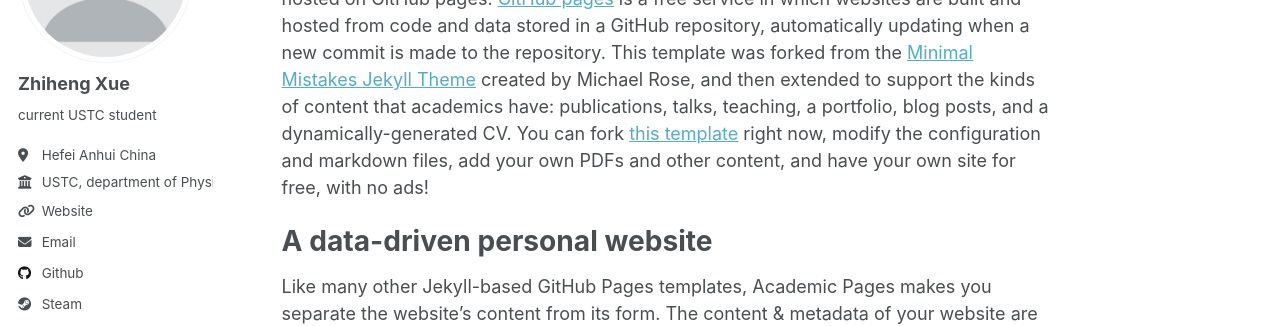
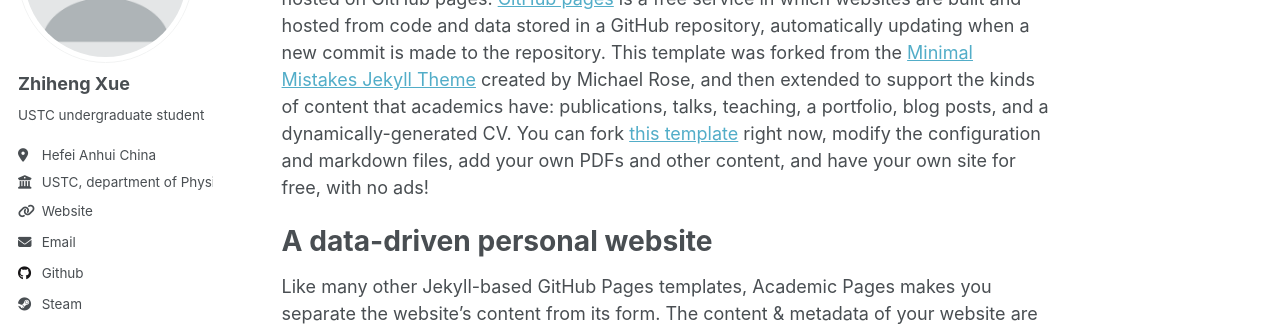
Before and after one commit to StephenXueCN/stephenxuecn.github.io, a Jekyll site: the page built from _pages/about.md, in a window 1280 px wide. Shown: the part 218-544 px from the top of the page. Built offline with Jekyll 4.4.1, drawn with Linux system fonts in a browser that asks for light colours.

Commit message:
_config.yml

```diff
--- a/_config.yml
+++ b/_config.yml
@@ -24,7 +24,7 @@
   avatar           : "profile.png"
   name             : "Zhiheng Xue"
   pronouns         : # example: "she/her"
-  bio              : "current USTC student"
+  bio              : "USTC undergraduate student"
   location         : "Hefei Anhui China"
   employer         : "USTC, department of Physics, ATTA group"
   uri              : "http://atta.ustc.edu.cn/en-us/index.html"# URL
```
